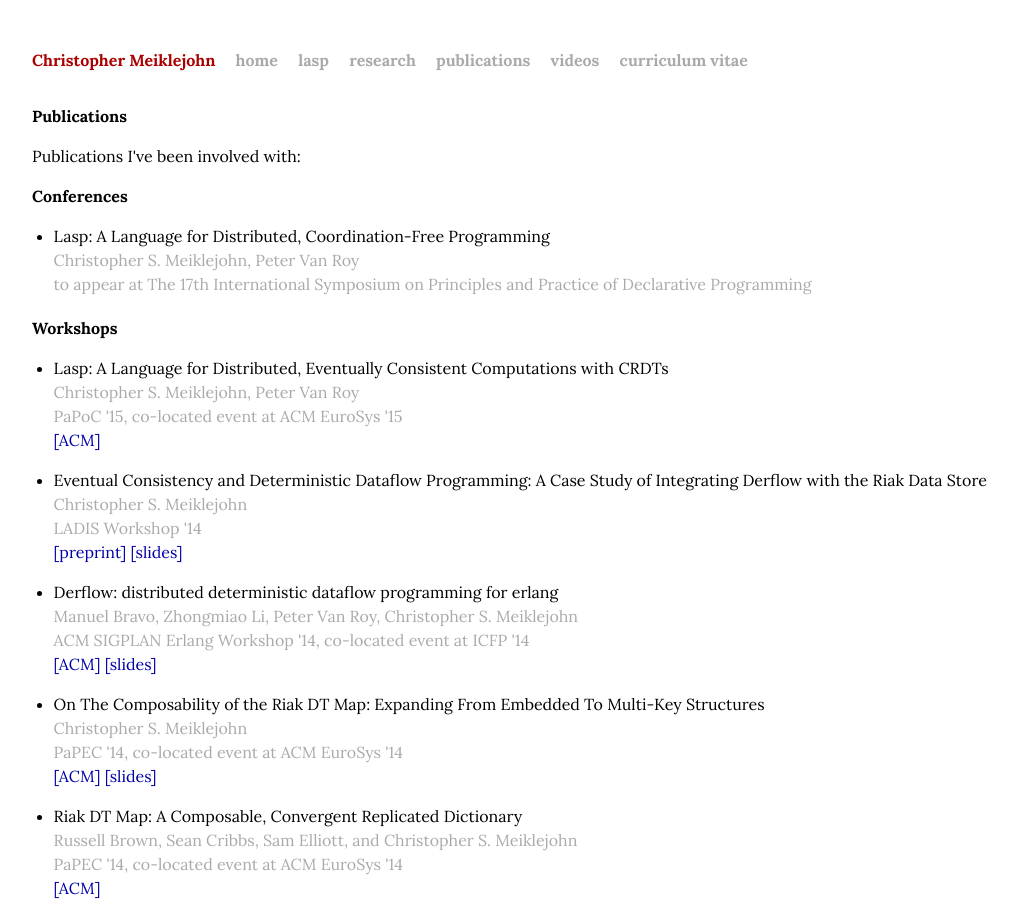
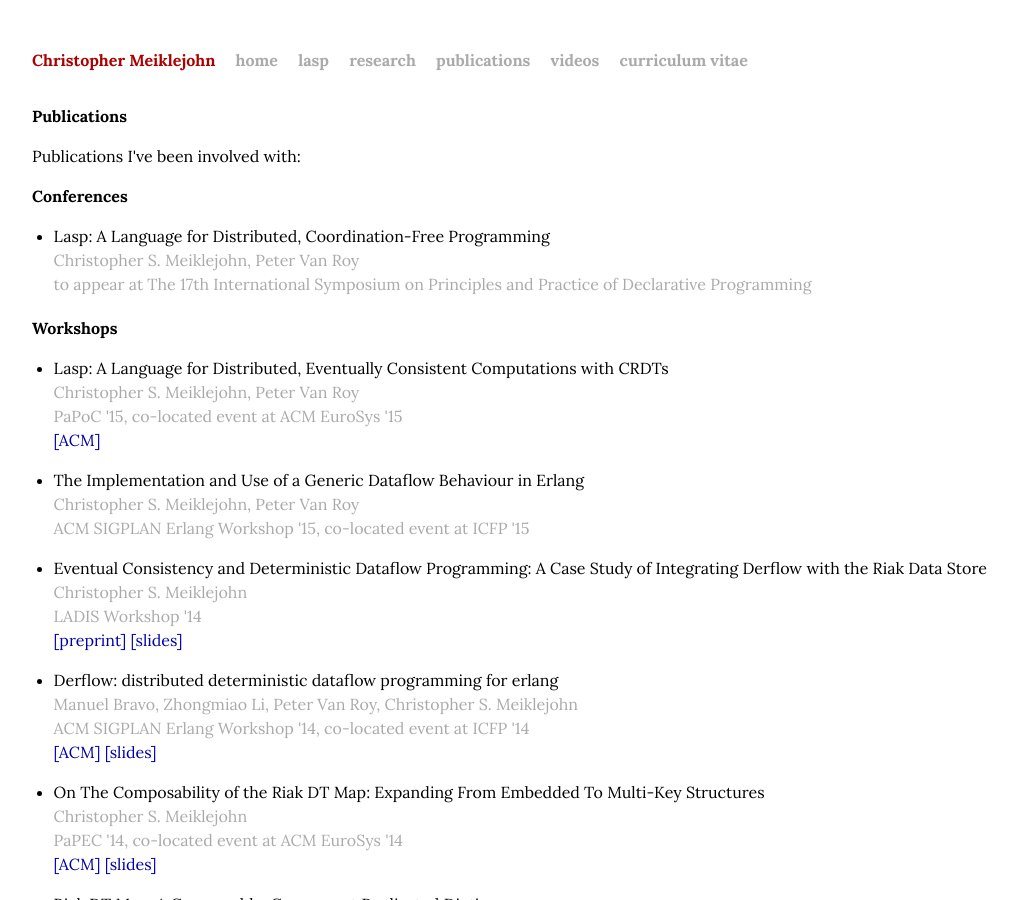
Before and after one commit to cmeiklejohn/cmeiklejohn.github.io, a Jekyll site: the page built from publications.html, in a window 1280 px wide and 900 px high. Shown: the whole window, without its empty margins (88-1106 px from the left). Built offline with Jekyll 4.4.1, drawn with Linux system fonts in a browser that asks for light colours.

Commit message:
Update CV; add Erlang Workshop.

```diff
--- a/_layouts/default.html
+++ b/_layouts/default.html
@@ -27,7 +27,7 @@
               <a class="extra" href="/research.html">research</a>
               <a class="extra" href="/publications.html">publications</a>
               <a class="extra" href="/videos.html">videos</a>
-              <a class="extra" href="/ChristopherMeiklejohn_CV_2014.pdf">curriculum vitae</a>
+              <a class="extra" href="/ChristopherMeiklejohn_CV_2015.pdf">curriculum vitae</a>
             </div>
 
                 {{ content }}
--- a/publications.html
+++ b/publications.html
@@ -29,7 +29,15 @@ title: Publications
         <span class="date">PaPoC '15, co-located event at ACM EuroSys '15</span>
         <span><a href="http://dl.acm.org/citation.cfm?id=2745954">[ACM]</a></span>
       </p>
-      </li>
+    </li>
+
+    <li>
+      <p>
+        The Implementation and Use of a Generic Dataflow Behaviour in Erlang
+        <span class="author">Christopher S. Meiklejohn, Peter Van Roy</span>
+        <span class="date">ACM SIGPLAN Erlang Workshop '15, co-located event at ICFP '15</span>
+      </p>
+    </li>
 
     <li>
       <p>
```
Also changed, not shown: 2 other files.
